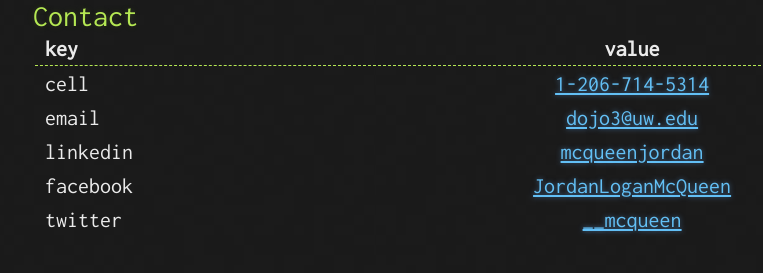
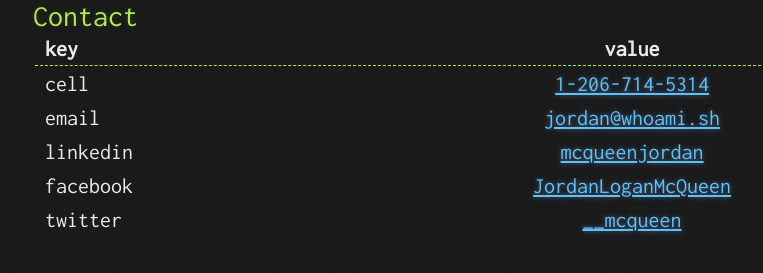
Before and after one commit to mcqueenjordan/mcqueenjordan.github.io, a Jekyll site: the page built from contact.md, in a window 1280 px wide. Shown: the part 156-429 px from the top of the page, without its empty margins (157-920 px from the left). Built offline with Jekyll 4.4.1, drawn with Linux system fonts in a browser that asks for light colours; our own code applies the rules of GitHub Pages for plain Markdown files.

Commit message:
update email

```diff
--- a/contact.md
+++ b/contact.md
@@ -7,7 +7,7 @@ layout: default
 | key           | value                      |
 | ------------- |:--------------------------:|
 | cell          | [1-206-714-5314][phone]    |
-| email         | [dojo3@uw.edu][email]      |
+| email         | [jordan@whoami.sh][email]      |
 | linkedin      | [mcqueenjordan][linkedin]  |
 | facebook      | [JordanLoganMcQueen][fb]   |
 | twitter       | [__mcqueen][twitter]       |
```
